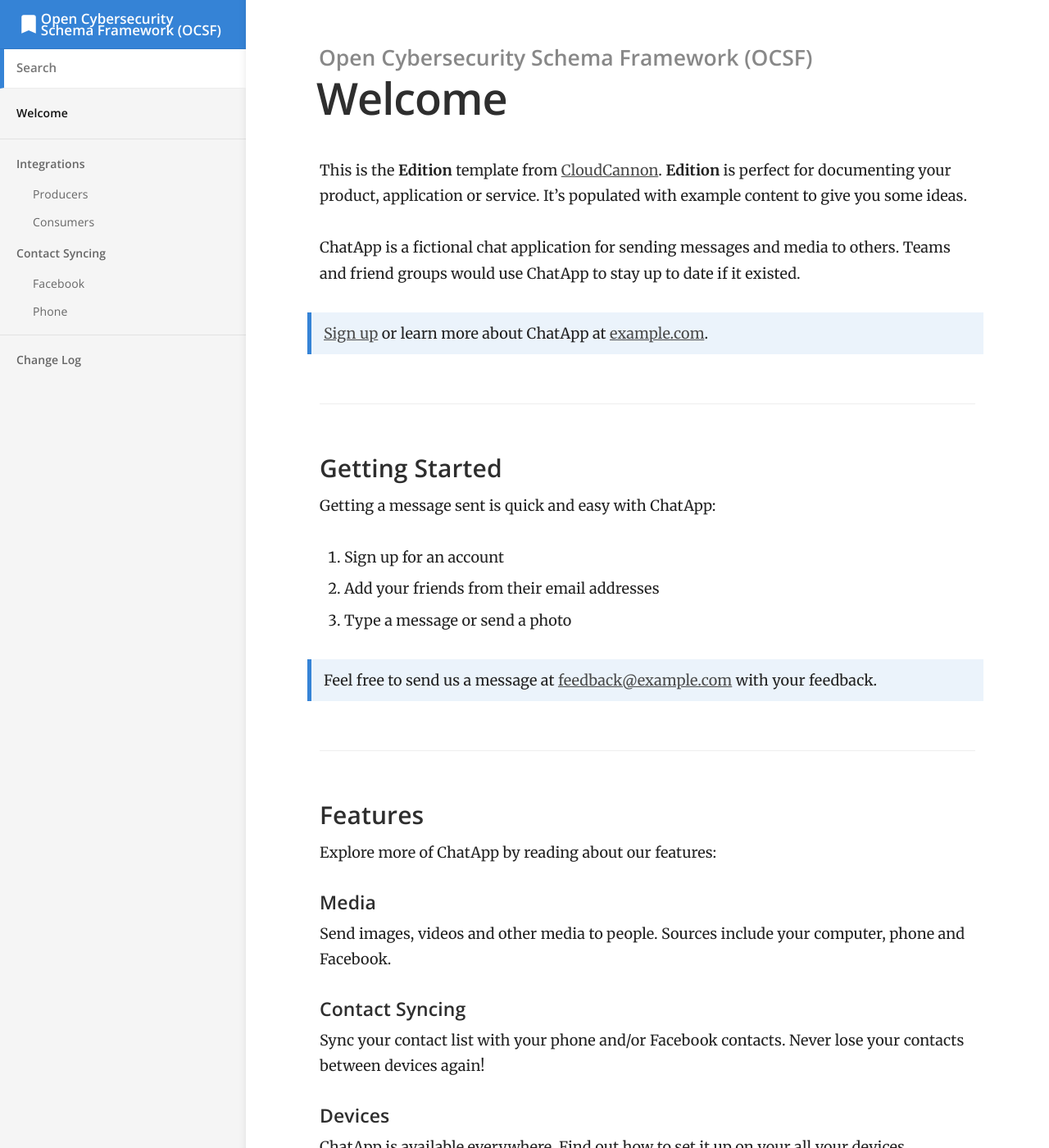
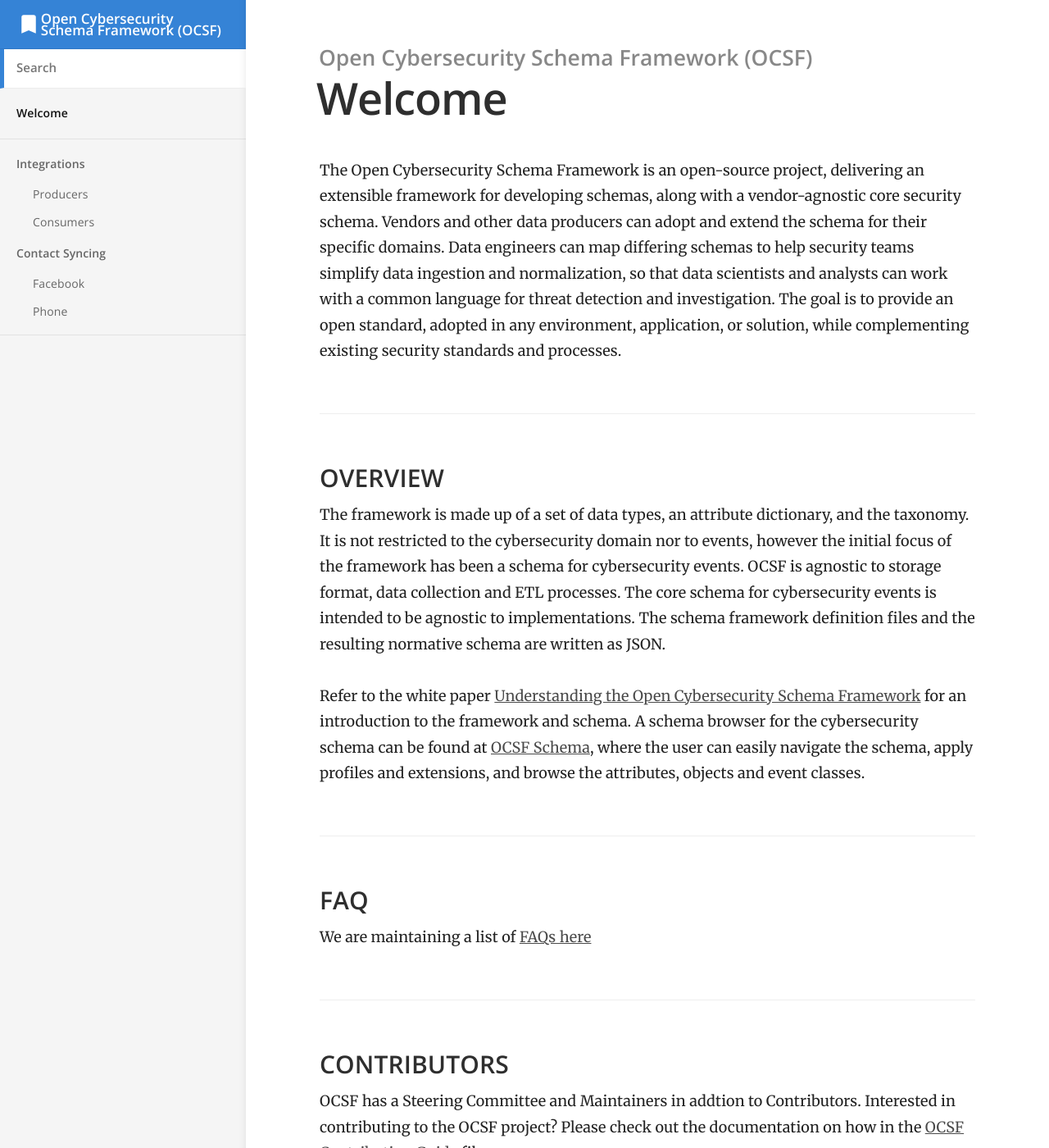
Before and after one commit to AWSSecEng/awsseceng.github.io, a Jekyll site: the page built from index.md, in a window 1280 px wide and 1400 px high. Shown: the whole window at 82% size. Built offline with Jekyll 4.4.1, drawn with Linux system fonts in a browser that asks for light colours; some of the changed text lies outside the part shown.

Commit message:
Updating icons and index
Copying the OCSF icons in and updated the index to match the OCSF repo readme

```diff
--- a/index.md
+++ b/index.md
@@ -2,37 +2,25 @@
 title: Welcome
 ---
 
-This is the **Edition** template from [CloudCannon](http://cloudcannon.com/).
-**Edition** is perfect for documenting your product, application or service.
-It's populated with example content to give you some ideas.
+The Open Cybersecurity Schema Framework is an open-source project, delivering an extensible framework for developing schemas, along with a vendor-agnostic core security schema.  Vendors and other data producers can adopt and extend the schema for their specific domains. Data engineers can map differing schemas to help security teams simplify data ingestion and normalization, so that data scientists and analysts can work with a common language for threat detection and investigation. The goal is to provide an open standard, adopted in any environment, application, or solution, while complementing existing security standards and processes.
 
-ChatApp is a fictional chat application for sending messages and media to others.
-Teams and friend groups would use ChatApp to stay up to date if it existed.
+### OVERVIEW
+The framework is made up of a set of data types, an attribute dictionary, and the taxonomy. It is not restricted to the cybersecurity domain nor to events, however the initial focus of the framework has been a schema for cybersecurity events.  OCSF is agnostic to storage format, data collection and ETL processes.  The core schema for cybersecurity events is intended to be agnostic to implementations.  The schema framework definition files and the resulting normative schema are written as JSON.
 
-> [Sign up](http://example.com/signup) or learn more about ChatApp at [example.com](http://example.com/).
+Refer to the white paper [Understanding the Open Cybersecurity Schema Framework](https://github.com/ocsf/ocsf-docs/blob/main/Understanding%20OCSF.pdf) for an introduction to the framework and schema.  A schema browser for the cybersecurity schema can be found at [OCSF Schema](https://schema.ocsf.io), where the user can easily navigate the schema, apply profiles and extensions, and browse the attributes, objects and event classes.
 
-### Getting Started
+### FAQ
 
-Getting a message sent is quick and easy with ChatApp:
+We are maintaining a list of [FAQs here](https://github.com/ocsf/ocsf-docs/tree/main/FAQs)
 
-1. Sign up for an account
-2. Add your friends from their email addresses
-3. Type a message or send a photo
+### CONTRIBUTORS
 
-> Feel free to send us a message at [feedback@example.com](mailto:feedback@example.com) with your feedback.
+OCSF has a Steering Committee and Maintainers in addtion to Contributors.  Interested in contributing to the OCSF project?  Please check out the documentation on how in the [OCSF Contribution Guide](https://github.com/ocsf/ocsf-schema/blob/main/CONTRIBUTING.md) file.
 
-### Features
+### SLACK WORKSPACE
 
-Explore more of ChatApp by reading about our features:
+The project has a Slack workspace where contributors discuss issues and topics.  If you would like to be invited to join, send an email to info@ocsf.io.  Tell us about interests and introduce yourself to the group after you accept an invite.
 
-#### Media
+### LICENSE
 
-Send images, videos and other media to people. Sources include your computer, phone and Facebook.
-
-#### Contact Syncing
-
-Sync your contact list with your phone and/or Facebook contacts. Never lose your contacts between devices again!
-
-#### Devices
-
-ChatApp is available everywhere. Find out how to set it up on your all your devices.
+OCSF is licensed under the Apache License 2.0.  Check out the LICENSE file to understand the requirements to use the artifacts of the project.
```
Also changed, not shown: apple-touch-icon.png, contact.html (renamed from changelog.html), siteicon.png, touch-icon.png.
